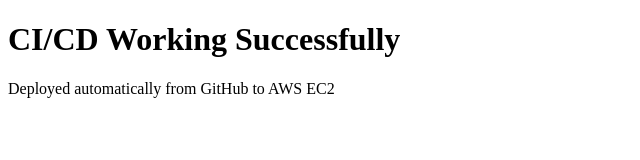
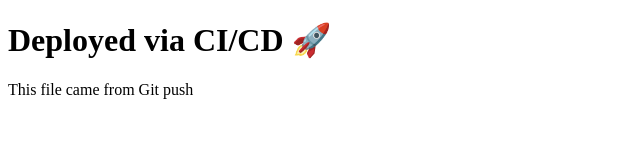
Before and after one commit to amitjha-dev/cicd-html-demo, a plain HTML site: page index.html in a window 1280 px wide. Shown: the whole page, without its empty margins (0-640 px from the left). Drawn offline with Linux system fonts and the light colour scheme.

Commit message:
index updated

```diff
--- a/index.html
+++ b/index.html
@@ -1,7 +1,7 @@
-<!DOCTYPE html>
+<!doctype html>
 <html>
-<body>
-<h1>CI/CD Working Successfully</h1>
-<p>Deployed automatically from GitHub to AWS EC2</p>
-</body>
+  <body>
+    <h1>Deployed via CI/CD 🚀</h1>
+    <p>This file came from Git push</p>
+  </body>
 </html>
```
